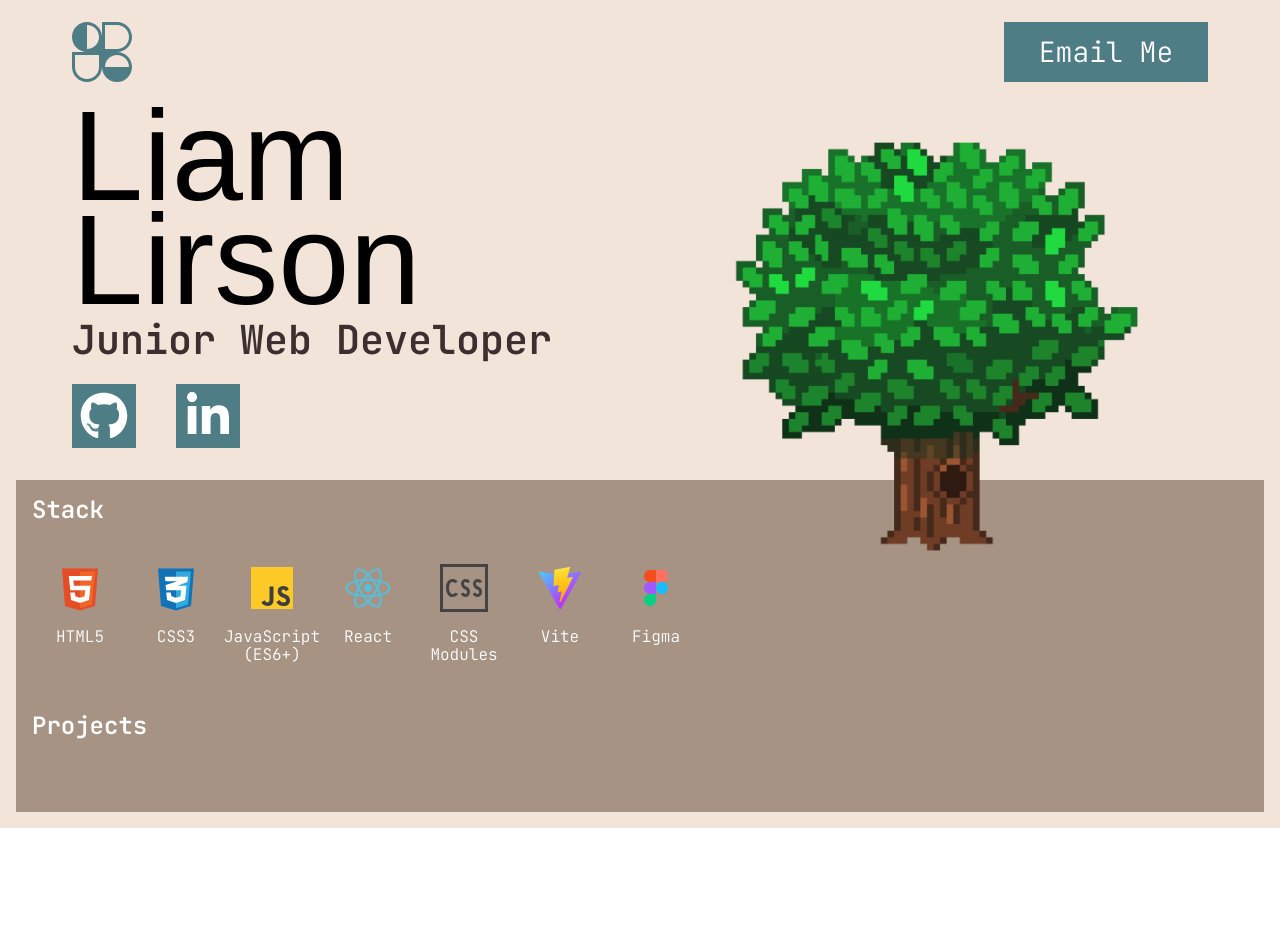
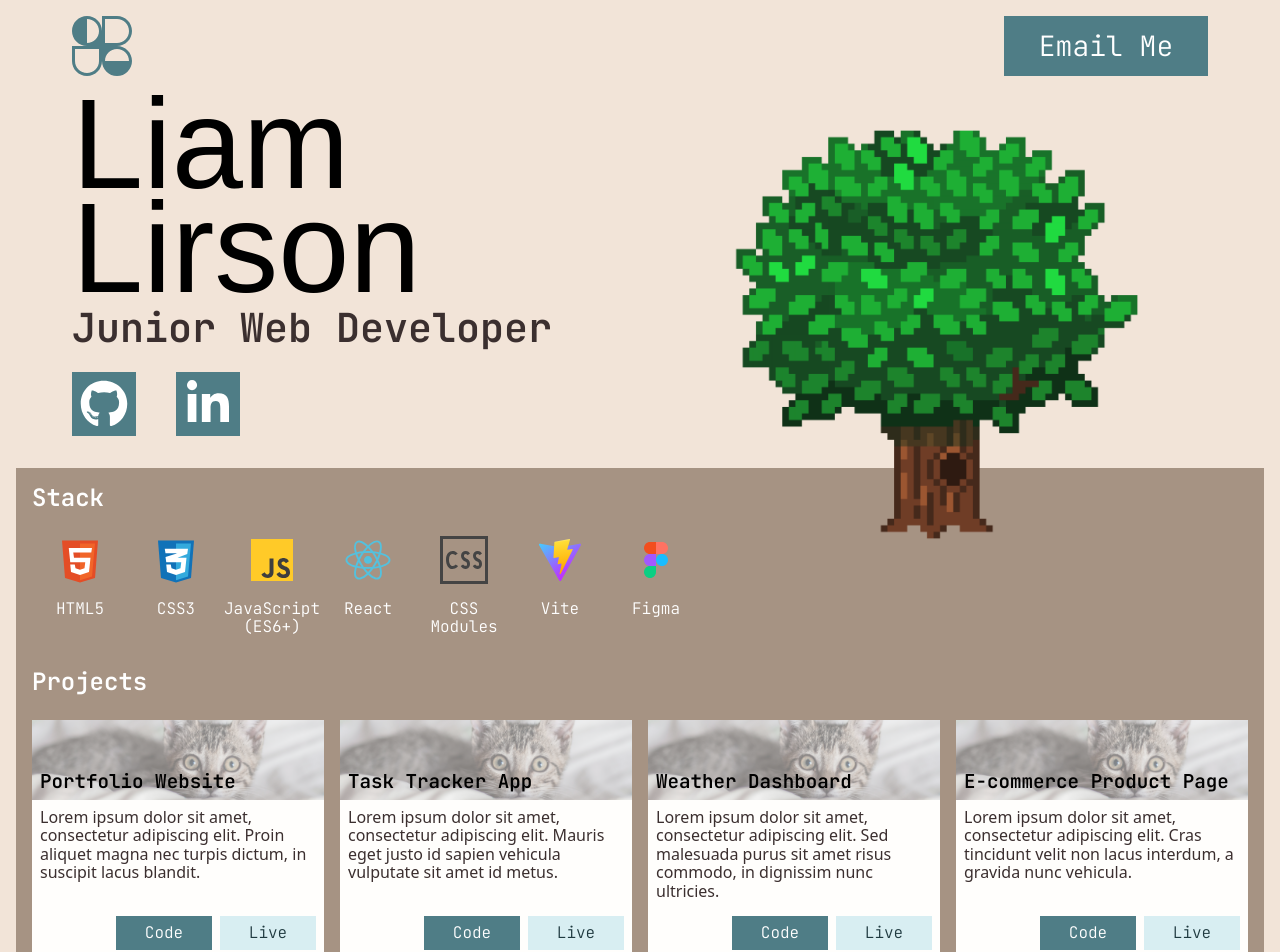
Before and after one commit to Liam-JL/portfolio, a React (Vite) app: page / in a window 1280 px wide. Shown: the top 952 px of the page. Before the commit the page ends 828 px from the top, so only its background shows below. Built offline with nearby package versions, Linux system fonts and the light colour scheme; a web font is replaced by a local one.

Commit message:
Implement projectCards and styling (desktop)

```diff
--- a/src/components/Contents/Contents.jsx
+++ b/src/components/Contents/Contents.jsx
@@ -1,13 +1,22 @@
 import styles from './Contents.module.css';
 import StackTile from '../StackTile/StackTile';
+import ProjectCard from '../ProjectCard/ProjectCard';
 import stackData from '../../data/stack.json'
 import projectData from '../../data/projects.json'
 
 function Contents() {
-
   return (
     <main className={styles.contentContainer}>
       <div className={styles.content}>
+        <StackBlock />
+        <ProjectsBlock />
+      </div>
+    </main>
+  )
+};
+
+export function StackBlock() {
+  return (
     <section className={`${styles.block} ${styles.stackBlock}`}>
       <h3 className={`${styles.blockHeader} ${styles.stackHeader}`}>Stack</h3>
       <ul className={styles.stackList}>
@@ -18,14 +27,21 @@ function Contents() {
         ))}
       </ul>
     </section>
+  )
+};
+
+export function ProjectsBlock() {
+  return (
     <section className={`${styles.block} ${styles.projectsBlock}`}>
       <h3 className={`${styles.blockHeader} ${styles.projectsHeader}`}>Projects</h3>
       <ul className={styles.projectsList}>
-
+        {projectData.projects.map((project, index) => (
+          <li key={index} className={styles.cardContainer}>
+            <ProjectCard project={project}/>
+          </li>
+        ))}
       </ul>
     </section>
-      </div>
-    </main>
   )
 }
 
--- a/src/components/Contents/Contents.module.css
+++ b/src/components/Contents/Contents.module.css
@@ -36,12 +36,16 @@
 }
 
 .projectsBlock {
-    flex: 1 0 auto;
+   flex: 1 0 auto;
 }
 
 .projectsList {
     display: grid;
     grid-template-columns: repeat(4, 1fr);
+    gap: 1rem;
+    flex: 1 0 auto;
+}
+
+.cardContainer {
     height: 100%;
-    gap: 1rem;
 }
--- a/src/components/Header/Header.module.css
+++ b/src/components/Header/Header.module.css
@@ -3,8 +3,7 @@
     display: flex;
     justify-content: center;
     align-items: center;
-    min-height: 104px;
-    padding: 16px 72px;
+    padding: 1rem 4.5rem;
 }
 
 .block {
--- /dev/null
+++ b/src/components/ProjectCard/ProjectCard.jsx
@@ -0,0 +1,25 @@
+import styles from './ProjectCard.module.css';
+import Button from '../Button/Button';
+
+function ProjectCard({ project }) {
+    return (
+        <article className={styles.card}>
+            <header className={styles.cardHeader} style={{ "--bg-url": `url(/images/${project.screenshot})` }}>
+                <h4 className={styles.title}>{project.title}</h4>
+            </header>
+            <section className={styles.contents}>
+                <p className={styles.description}>{project.description}</p>
+                <div className={styles.buttonLinks}>
+                    <a href={project.github} target="_blank" rel="noopener noreferrer">
+                        <Button variant="primary" size="md"><span>Code</span></Button>
+                    </a>
+                    <a href={project.live} target="_blank" rel="noopener noreferrer">
+                        <Button variant="secondary" size="md"><span>Live</span></Button>
+                    </a>
+                </div>
+            </section>
+        </article>
+    )
+}
+
+export default ProjectCard;
--- /dev/null
+++ b/src/components/ProjectCard/ProjectCard.module.css
@@ -0,0 +1,54 @@
+.card {
+    background-color: var(--color-card-bg);
+    color: var( --color-on-card-bg);
+    height: 100%;
+    display: flex;
+    flex-direction: column;
+}
+
+.cardHeader {
+    position: relative;
+    height: 5rem;
+    display: flex;
+    align-items: flex-end;
+    padding: 0.5rem;
+    z-index: 1;
+}
+
+.cardHeader::before {
+    content: "";
+    position: absolute;
+    inset: 0;
+    z-index: 0;
+    background-image: var(--bg-url);
+    background-size: cover;
+    background-position: center;
+    opacity: 0.5;
+}
+
+.title {
+    font-family: var(--font-family-standalone);
+    font-weight: 600;
+    font-size: 1.2rem;
+    position: relative;
+    z-index: 1;
+    color: var(--color-hero-title);
+}
+
+.contents {
+    display: flex;
+    flex-direction: column;
+    flex: 1 0 auto;
+}
+
+.description {
+    flex: 1 0 auto;
+    padding: 0.5rem;
+}
+
+.buttonLinks {
+    display: flex;
+    justify-content: flex-end;
+    gap: 0.5rem;
+    padding: 0.5rem;
+}
--- a/src/data/projects.json
+++ b/src/data/projects.json
@@ -2,28 +2,28 @@
   "projects": [
     {
       "title": "Portfolio Website",
-      "screenshot": "/images/project-portfolio.png",
+      "screenshot": "placeholder-screenshot.jpg",
       "description": "Lorem ipsum dolor sit amet, consectetur adipiscing elit. Proin aliquet magna nec turpis dictum, in suscipit lacus blandit.",
       "github": "https://github.com/username/portfolio-website",
       "live": "https://username.github.io/portfolio-website/"
     },
     {
       "title": "Task Tracker App",
-      "screenshot": "/images/project-tasktracker.png",
+      "screenshot": "placeholder-screenshot.jpg",
       "description": "Lorem ipsum dolor sit amet, consectetur adipiscing elit. Mauris eget justo id sapien vehicula vulputate sit amet id metus.",
       "github": "https://github.com/username/task-tracker",
       "live": "https://username.github.io/task-tracker/"
     },
     {
       "title": "Weather Dashboard",
-      "screenshot": "/images/project-weather.png",
+      "screenshot": "placeholder-screenshot.jpg",
       "description": "Lorem ipsum dolor sit amet, consectetur adipiscing elit. Sed malesuada purus sit amet risus commodo, in dignissim nunc ultricies.",
       "github": "https://github.com/username/weather-dashboard",
       "live": "https://username.github.io/weather-dashboard/"
     },
     {
       "title": "E-commerce Product Page",
-      "screenshot": "/images/project-ecommerce.png",
+      "screenshot": "placeholder-screenshot.jpg",
       "description": "Lorem ipsum dolor sit amet, consectetur adipiscing elit. Cras tincidunt velit non lacus interdum, a gravida nunc vehicula.",
       "github": "https://github.com/username/ecommerce-page",
       "live": "https://username.github.io/ecommerce-page/"
--- a/src/index.css
+++ b/src/index.css
@@ -7,6 +7,7 @@ h1, h2, h3, h4, h5, h6, p {
 ul, ol {
     list-style: none;
     padding: 0px;
+
 }
 
 html, body, #root  {
@@ -15,6 +16,7 @@ html, body, #root  {
 
 *, *::before, *::after {
   box-sizing: border-box;
+  margin: 0;
 }
 
 img, picture, video, canvas, svg {
@@ -24,6 +26,10 @@ img, picture, video, canvas, svg {
 
 button, input, textarea, select {
   font: inherit;
+}
+
+a {
+  text-decoration: none;
 }
 
 :root {
```
Also changed, not shown: public/images/placeholder-screenshot.jpg (added). Lines whose indentation alone changed are shown as unchanged.
